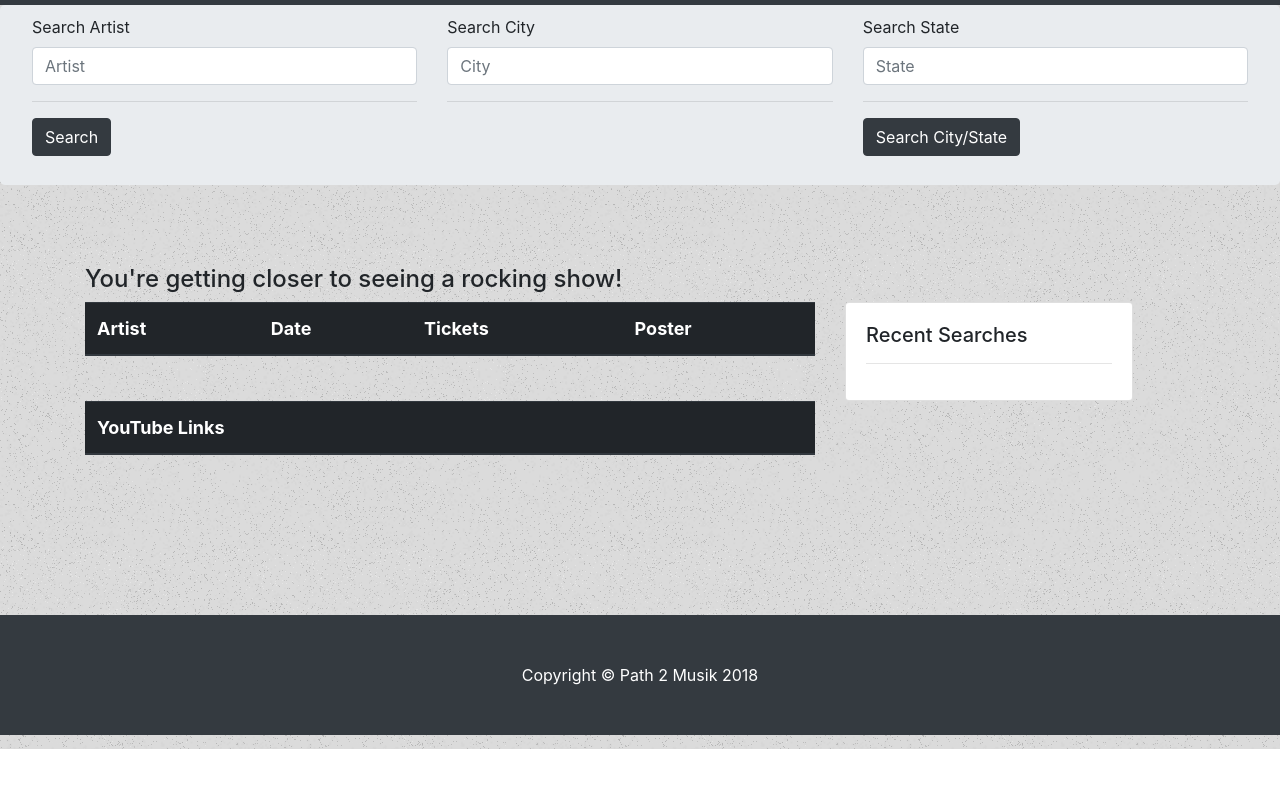
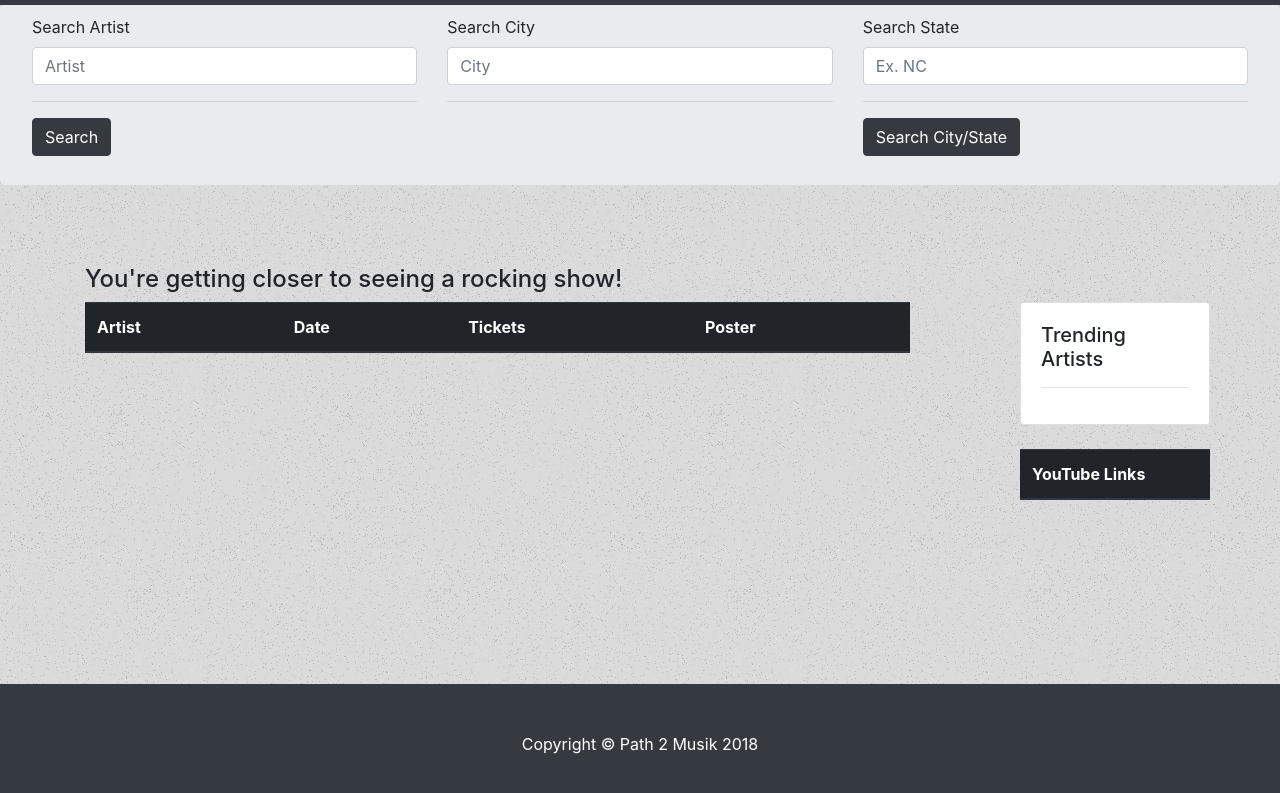
Before and after one commit to lhernandez5/PathToMusic, a plain HTML site: page events.html in a window 1280 px wide. Shown: the part 51-844 px from the top of the page. Before the commit the page ends 800 px from the top, so only its background shows below. Drawn offline with nearby package versions, Linux system fonts and the light colour scheme; no server answers.

Commit message:
events page

```diff
--- a/events.html
+++ b/events.html
@@ -22,9 +22,24 @@
     }
 
     table {
-      font-size: 18px;
+      font-size: 16px;
     }
 
+    .card {
+      width: 100px;
+    }
+
+    /* .container {
+      margin-left: 0px;
+    }
+
+    #container2 {
+      margin-right: 0px;
+    }
+
+    .col-md-2 {
+      padding-right: 10px;
+    } */
   </style>
 </head>
 
@@ -79,7 +94,7 @@
         <div class="form-group">
           <label for="artist-input">Search State</label>
 
-          <input type="text" class="form-control" id="state-input" placeholder="State">
+          <input type="text" class="form-control" id="state-input" placeholder="Ex. NC">
           <hr/>
           <button type="submit" id="find-city" class="btn btn-dark">Search City/State</button>
         </div>
@@ -93,10 +108,10 @@
   </div>
   <br>
   <br>
-  <div class="container">
+  <div class="container" id="container2">
     <h4>You're getting closer to seeing a rocking show!</h4>
     <div class="row">
-      <div class="col-md-8">
+      <div class="col-md-9" id="table1">
         <table class="table table-dark">
           <thead>
             <tr>
@@ -110,22 +125,22 @@
           </tbody>
         </table>
       </div>
-      <div class="col-md-4">
+      <div class="col-md-1">
+
+      </div>
+      <div class="col-md-2">
+        <div class="row">
           <div class="card" style="width: 18rem;">
             <!-- <img class="card-img-top" src="http://via.placeholder.com/100x100" alt="Card image cap"> -->
             <div class="card-body">
-            <h5 class="card-title">Recent Searches</h5>
+              <h5 class="card-title">Trending Artists</h5>
               <hr/>
               <div id="recent-searches"></div>
             </div>
           </div>
         </div>
-    </div>
-
-  </div>
-  <div class="container">
+        <br>
         <div class="row">
-      <div class="col-md-8">
           <table class="table table-dark">
             <thead>
               <tr>
@@ -138,6 +153,19 @@
         </div>
       </div>
     </div>
+
+  </div>
+  <br>
+  <!-- <div class="container">
+    <div class="row">
+      <div class="col-md-10">
+
+      </div>
+      <div class="col-md-2">
+
+      </div>
+    </div>
+  </div> -->
   <br>
   <br>
   <br>
```
Lines whose indentation alone changed are shown as unchanged.
